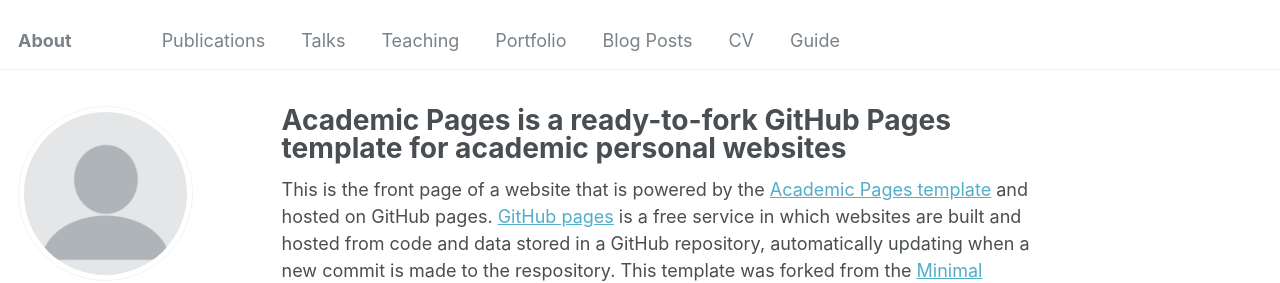
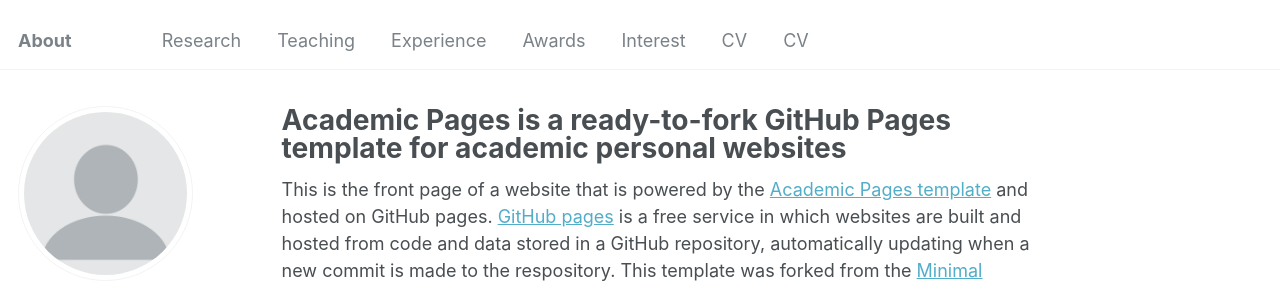
Before and after one commit to Prof-TaoLi/Homepage, a Jekyll site: the page built from _pages/about.md, in a window 1280 px wide. Shown: the top 283 px of the page. Built offline with Jekyll 4.4.1, drawn with Linux system fonts in a browser that asks for light colours; some web fonts are replaced.

Commit message:
Update navigation.yml

```diff
--- a/_data/navigation.yml
+++ b/_data/navigation.yml
@@ -5,23 +5,24 @@
 # prevent it from being included in the site.
 
 main:
-  - title: "Publications"
+  - title: "Research"
     url: /publications/
 
-  - title: "Talks"
+  - title: "Teaching"
+    url: /markdown/
+
+  - title: "Experience"
     url: /talks/
 
-  - title: "Teaching"
-    url: /teaching/
-
-  - title: "Portfolio"
+  - title: "Awards"
     url: /portfolio/
 
-  - title: "Blog Posts"
+  - title: "Interest"
     url: /year-archive/
 
   - title: "CV"
     url: /cv/
 
-  - title: "Guide"
-    url: /markdown/
+  - title: "CV"
+    url: https://www.scu.edu/media/leavey-school-of-business/isa/CV_Tao-Li_2024_Mar_homepage.pdf
+    external: true
```
